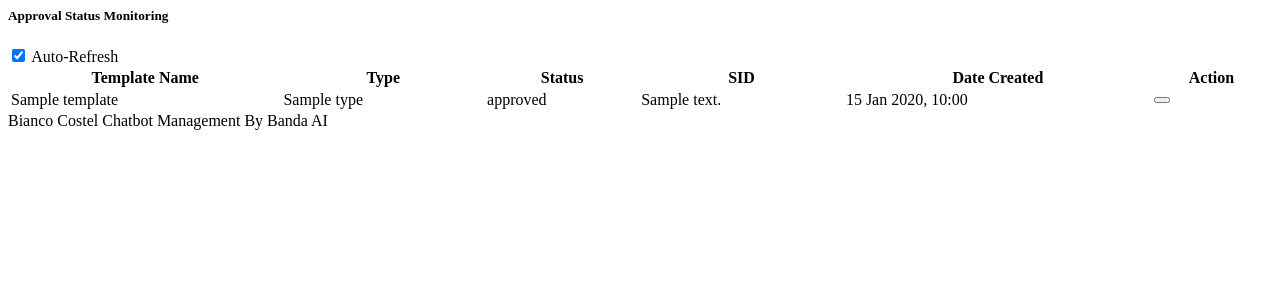
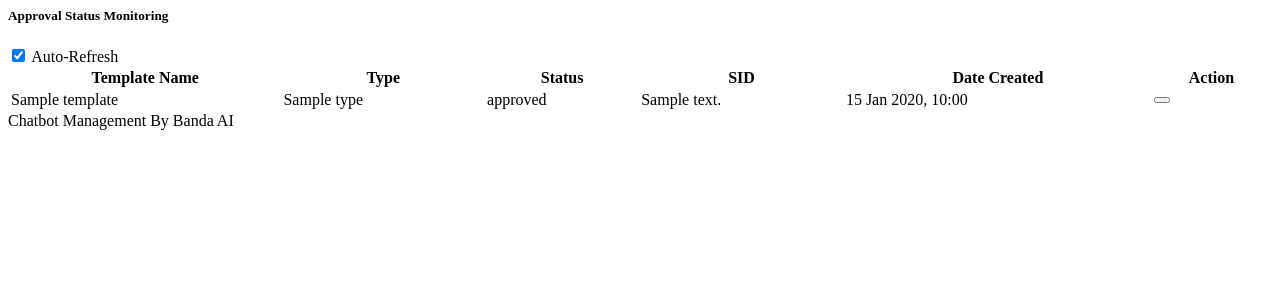
Before and after one commit to putuekasuryawan/bigpt_proj_chatbotapp, a Django app: template templates/chatbotapp/modalcheckstatusapproval.html in a window 1280 px wide. Shown: the top 300 px of the page. Run offline with Django 3.2, Linux system fonts and the light colour scheme; the template is opened without the code that fills it: most values are stand-ins (such as "Sample title", 1, 10 or a date in 2020).

Commit message:
Update modalcheckstatusapproval.html

```diff
--- a/templates/chatbotapp/modalcheckstatusapproval.html
+++ b/templates/chatbotapp/modalcheckstatusapproval.html
@@ -49,7 +49,7 @@
                 </div>
             </div>
             <div class="modal-footer bg-light">
-                <span class="sub-text">Bianco Costel Chatbot Management By Banda AI</span>
+                <span class="sub-text">Chatbot Management By Banda AI</span>
             </div>
         </div>
     </div>
```
